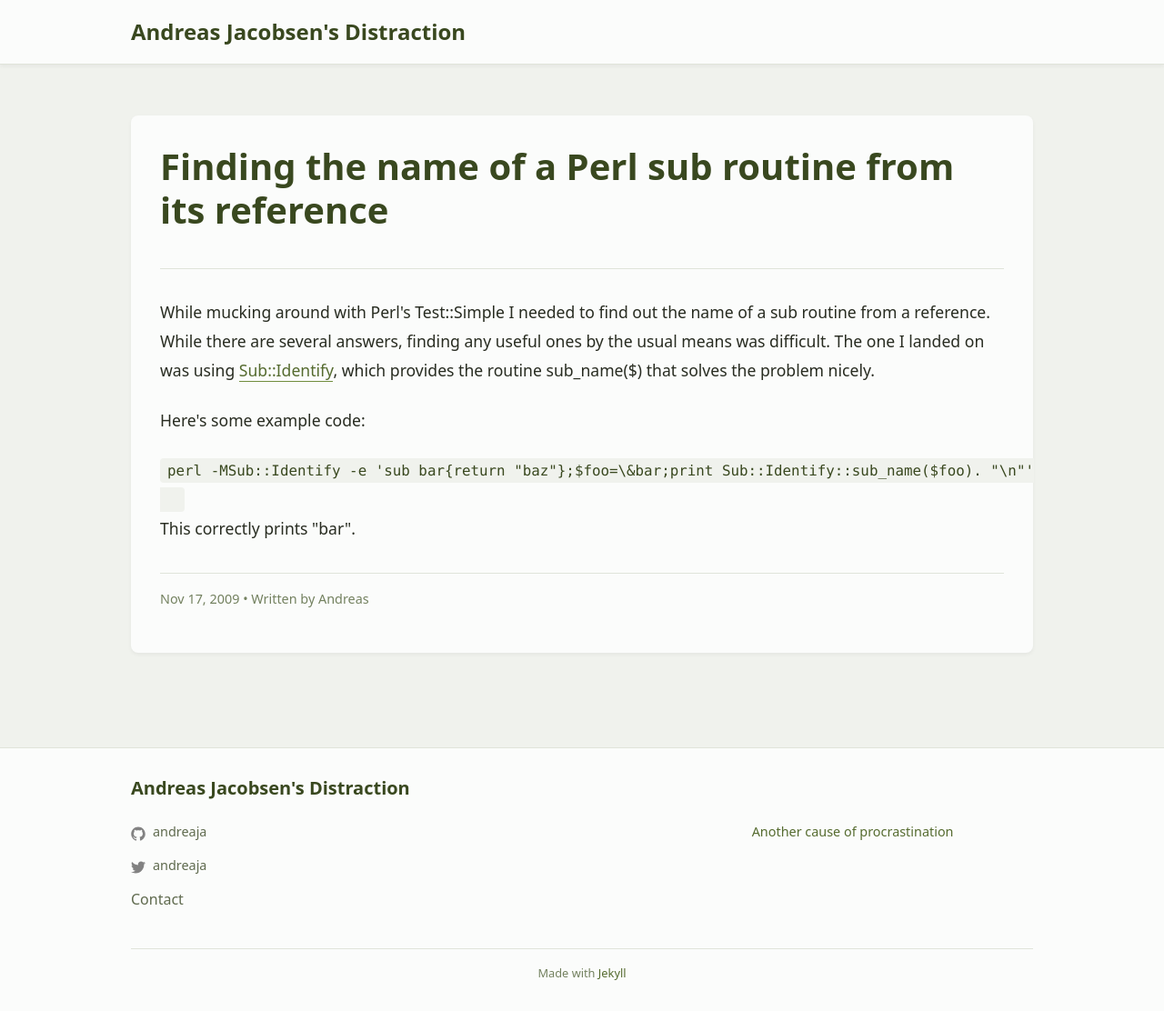
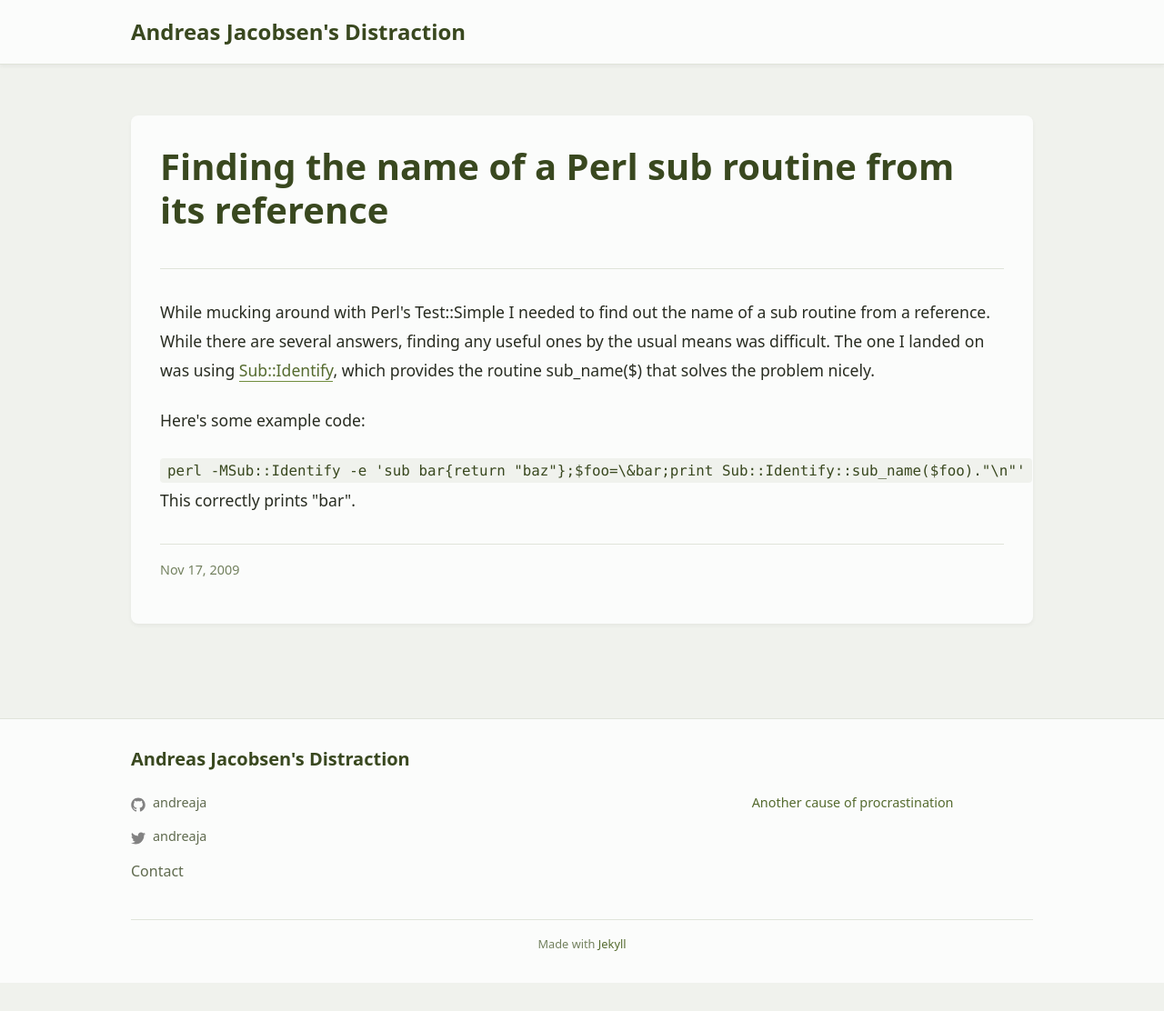
Before and after one commit to andreaja/andreaja.github.io, a Jekyll site: the page built from _posts/2009-11-17-finding-the-name-of-a-perl-sub-routine-from-its-reference.html, in a window 1280 px wide. Shown: the whole page at 91% size. Built offline with Jekyll 4.4.1, drawn with Linux system fonts in a browser that asks for light colours; after the commit the page ends 1081 px from its top, so only the background shows below that.

Commit message:
Clean up html and make highlights perl

```diff
--- a/_posts/2009-11-17-finding-the-name-of-a-perl-sub-routine-from-its-reference.html
+++ b/_posts/2009-11-17-finding-the-name-of-a-perl-sub-routine-from-its-reference.html
@@ -7,13 +7,13 @@
 tags:
 - real-world
 meta:
-  _edit_last: '888405'
+_edit_last: '888405'
 author:
-  display_name: Andreas
+display_name: Andreas
 ---
 <p>While mucking around with Perl's Test::Simple I needed to find out the name of a sub routine from a reference. While there are several answers, finding any useful ones by the usual means was difficult. The one I landed on was using <a href="http://search.cpan.org/dist/Sub-Identify/">Sub::Identify</a>, which provides the routine sub_name($) that solves the problem nicely. </p>
-<p>Here's some example code:<br />
-{% highlight text %}
-perl -MSub::Identify -e 'sub bar{return "baz"};$foo=\&bar;print Sub::Identify::sub_name($foo). "\n"'
-  {% endhighlight %}
-  <p>This correctly prints "bar". </p>
+<p>Here's some example code:</p>
+{% highlight perl %}
+perl -MSub::Identify -e 'sub bar{return "baz"};$foo=\&bar;print Sub::Identify::sub_name($foo)."\n"'
+{% endhighlight %}
+<p>This correctly prints "bar". </p>
```
